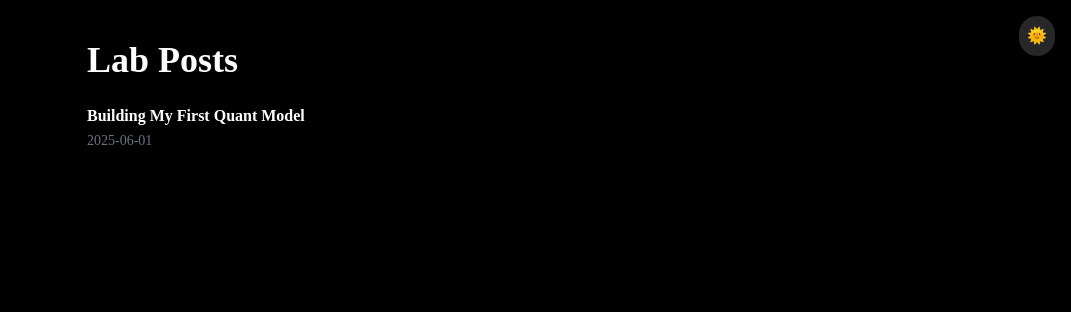
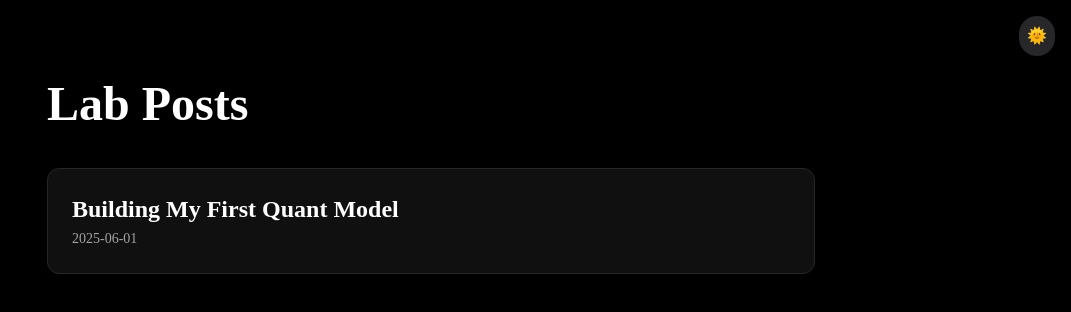
Before and after one commit to laithm/laithmasri-dev, a Next.js app: page /lab in a window 1280 px wide. Shown: the top 312 px of the page, without its empty margins (209-1280 px from the left). Built offline with nearby package versions, Linux system fonts and the light colour scheme.

Commit message:
made /lab look prettier

```diff
--- a/app/engineering/[slug]/page.tsx
+++ /dev/null
@@ -1,20 +0,0 @@
-import { loadMdxPost } from "@/lib/loadMdxPost";
-
-export default async function Page({ params }: { params: Promise<{ slug: string }> }) {
-  const { slug } = await params;
-  const { content, frontmatter } = await loadMdxPost("engineering", slug);
-
-  return (
-    <div className="prose prose-invert max-w-3xl mx-auto p-6">
-      <h1 className="text-4xl font-bold mb-2">{frontmatter.title}</h1>
-      <p className="text-gray-400 text-sm mb-8">{frontmatter.date}</p>
-      {content}
-    </div>
-  );
-}
-
-export async function generateStaticParams() {
-  const { listMdxSlugs } = await import("@/lib/listMdxPosts");
-  const slugs = await listMdxSlugs("engineering");
-  return slugs.map((slug) => ({ slug }));
-}
--- a/app/engineering/page.tsx
+++ /dev/null
@@ -1,8 +0,0 @@
-export default function Engineering() {
-  return (
-    <main className="min-h-screen bg-black text-white p-10">
-      <h1 className="text-4xl font-bold mb-4">⚙️ Engineering Projects</h1>
-      <p className="text-gray-400 text-lg">This is where I’ll showcase embedded systems and hardware builds.</p>
-    </main>
-  )
-}
--- a/app/lab/page.tsx
+++ b/app/lab/page.tsx
@@ -8,7 +8,7 @@ type Frontmatter = {
   date: string;
 };
 
-export default async function LabIndex() {
+export default async function LabPage() {
   const folder = "lab";
   const files = await fs.readdir(path.join(process.cwd(), "content", folder));
 
@@ -31,18 +31,30 @@ export default async function LabIndex() {
   );
 
   return (
-    <div className="prose prose-invert max-w-3xl mx-auto p-10">
-      <h1 className="text-4xl font-bold mb-6">Lab Posts</h1>
-      <ul>
+  <div className="relative min-h-screen bg-black text-white px-6 py-20">
+    <div className="absolute inset-0 -z-10 bg-gradient-to-br from-neutral-900 via-black to-neutral-900 opacity-70" />
+
+    <div className="max-w-3xl mx-auto">
+      <h1 className="text-5xl font-extrabold mb-10 text-white drop-shadow-lg">Lab Posts</h1>
+
+      <ul className="space-y-8">
         {posts.map((post) => (
-          <li key={post.slug}>
+          <li
+            key={post.slug}
+            className="border border-neutral-800 hover:border-neutral-600 transition-all rounded-xl p-6 bg-neutral-900/70 backdrop-blur-md shadow-md"
+          >
             <Link href={`/lab/${post.slug}`}>
-              <strong>{post.title}</strong> <br />
-              <span className="text-sm text-gray-500">{post.date}</span>
+              <div className="group cursor-pointer">
+                <h2 className="text-2xl font-semibold group-hover:underline decoration-dashed underline-offset-4">
+                  {post.title}
+                </h2>
+                <p className="text-sm text-neutral-400 mt-1">{post.date}</p>
+              </div>
             </Link>
           </li>
         ))}
       </ul>
     </div>
-  );
+  </div>
+);
 }
--- a/app/roblox/[slug]/page.tsx
+++ /dev/null
@@ -1,20 +0,0 @@
-import { loadMdxPost } from "@/lib/loadMdxPost";
-
-export default async function Page({ params }: { params: Promise<{ slug: string }> }) {
-  const { slug } = await params;
-  const { content, frontmatter } = await loadMdxPost("roblox", slug);
-
-  return (
-    <div className="prose prose-invert max-w-3xl mx-auto p-6">
-      <h1 className="text-4xl font-bold mb-2">{frontmatter.title}</h1>
-      <p className="text-gray-400 text-sm mb-8">{frontmatter.date}</p>
-      {content}
-    </div>
-  );
-}
-
-export async function generateStaticParams() {
-  const { listMdxSlugs } = await import("@/lib/listMdxPosts");
-  const slugs = await listMdxSlugs("roblox");
-  return slugs.map((slug) => ({ slug }));
-}
--- a/app/roblox/page.tsx
+++ /dev/null
@@ -1,10 +0,0 @@
-export default function Roblox() {
-  return (
-    <main className="min-h-screen px-6 py-10 flex flex-col items-center relative bg-[var(--background)] text-[var(--foreground)] transition-colors duration-300">
-      <h1 className="mb-4 text-4xl font-bold">🕹 Roblox Projects</h1>
-      <p className="text-lg text-gray-400">
-        Scripting, game mechanics, and systems built in Roblox Studio using Lua.
-      </p>
-    </main>
-  );
-}
--- a/package.json
+++ b/package.json
@@ -12,17 +12,20 @@
   "dependencies": {
     "@mdx-js/loader": "^3.1.0",
     "@next/mdx": "^15.3.3",
+    "@notionhq/client": "^4.0.1",
     "@react-three/drei": "^10.5.0",
     "@react-three/fiber": "^9.2.0",
     "@splinetool/react-spline": "^4.0.0",
     "@tsparticles/engine": "^3.8.1",
     "@tsparticles/react": "^3.0.0",
     "@tsparticles/slim": "^3.8.1",
+    "dotenv": "^17.2.0",
     "framer-motion": "^12.16.0",
     "gray-matter": "^4.0.3",
     "next": "15.3.2",
     "next-mdx-remote": "^5.0.0",
     "next-themes": "^0.4.6",
+    "notion-to-md": "^3.1.9",
     "react": "^19.0.0",
     "react-dom": "^19.0.0",
     "three": "^0.178.0"
```
Also changed, not shown: scripts/notion-to-mdx.js (added, +45 -0 lines), app/engineering/README.md (deleted), app/roblox/README.md (deleted), 1 other file (tests, documents, lock files or other folders).
